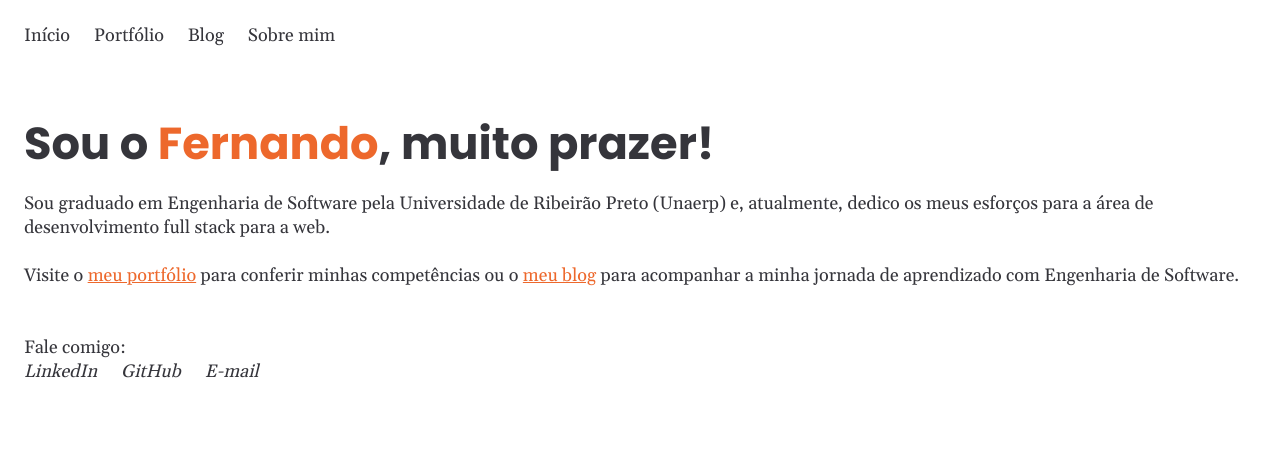
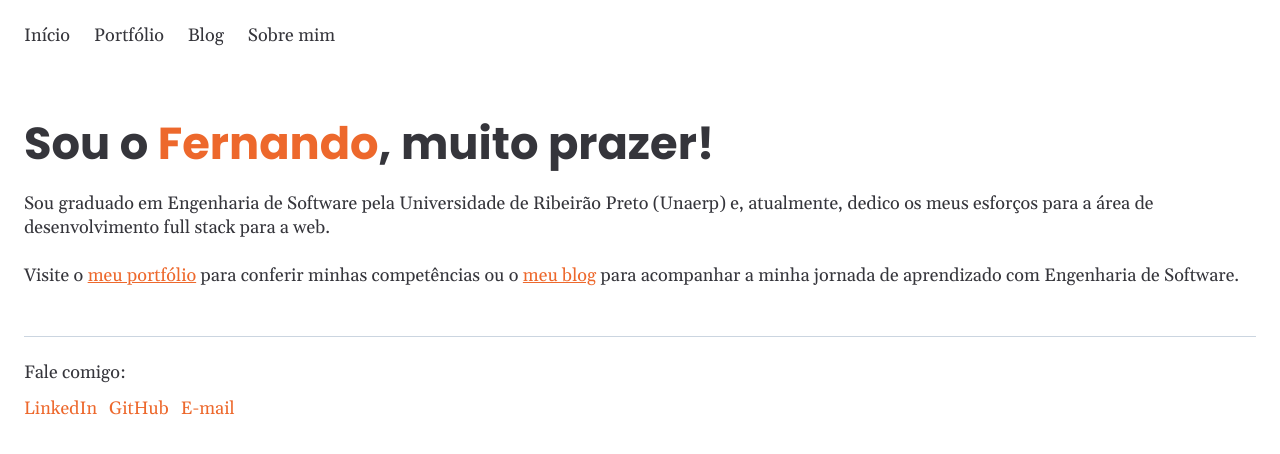
Before and after one commit to fernandonagase/ngsfer.com, a Next.js app: page / in a window 1280 px wide. Shown: the top 454 px of the page. Built offline with nearby package versions, Linux system fonts and the light colour scheme.

Commit message:
adjust footer styles

```diff
--- a/components/ContactMe/ContactItem.tsx
+++ b/components/ContactMe/ContactItem.tsx
@@ -14,6 +14,7 @@ export default function ContactItem({ children, url }: ContactItemProps) {
             fontSize="md"
             lineHeight="baseline-2"
             variant="navigation"
+            color="primary.400"
         >
             {children}
         </Link>
--- a/components/ContactMe/index.tsx
+++ b/components/ContactMe/index.tsx
@@ -1,32 +1,46 @@
-import { List, ListItem, Text } from '@chakra-ui/react'
+import { Box, List, ListItem, Text } from '@chakra-ui/react'
 
 import ContactItem from './ContactItem'
+
+const contactList = [
+    {
+        name: 'LinkedIn',
+        location: 'https://linkedin.com/in/fernandonagase',
+    },
+    {
+        name: 'GitHub',
+        location: 'https://github.com/fernandonagase',
+    },
+    {
+        name: 'E-mail',
+        location: 'mailto:fernando@ngsfer.com',
+    },
+]
 
 export default function ContactMe() {
     return (
         <div>
-            <Text fontSize="md" lineHeight="baseline-2" color="fg">
+            <Text
+                fontSize="md"
+                lineHeight="baseline-2"
+                color="fg"
+                mb="baseline-1"
+            >
                 Fale comigo:
             </Text>
-            <address>
-                <List display="flex" gap="baseline-2">
-                    <ListItem>
-                        <ContactItem url="https://linkedin.com/in/fernandonagase">
-                            LinkedIn
-                        </ContactItem>
-                    </ListItem>
-                    <ListItem>
-                        <ContactItem url="https://github.com/fernandonagase">
-                            GitHub
-                        </ContactItem>
-                    </ListItem>
-                    <ListItem>
-                        <ContactItem url="mailto:fernando@ngsfer.com">
-                            E-mail
-                        </ContactItem>
-                    </ListItem>
+            <Box as="address" fontStyle="normal">
+                <List display="flex" gap="baseline-1">
+                    {contactList.map((contact) => {
+                        return (
+                            <ListItem key={contact.name}>
+                                <ContactItem url={contact.location}>
+                                    {contact.name}
+                                </ContactItem>
+                            </ListItem>
+                        )
+                    })}
                 </List>
-            </address>
+            </Box>
         </div>
     )
 }
--- a/components/Footer/index.tsx
+++ b/components/Footer/index.tsx
@@ -3,8 +3,13 @@ import ContactMe from '../ContactMe'
 
 export default function Footer() {
     return (
-        <Box px="baseline-2" as="footer">
-            <ContactMe />
+        <Box as="footer" px="baseline-2">
+            <Box
+                borderTop="1px solid var(--chakra-colors-gray-300)"
+                py="baseline-2"
+            >
+                <ContactMe />
+            </Box>
         </Box>
     )
 }
```
